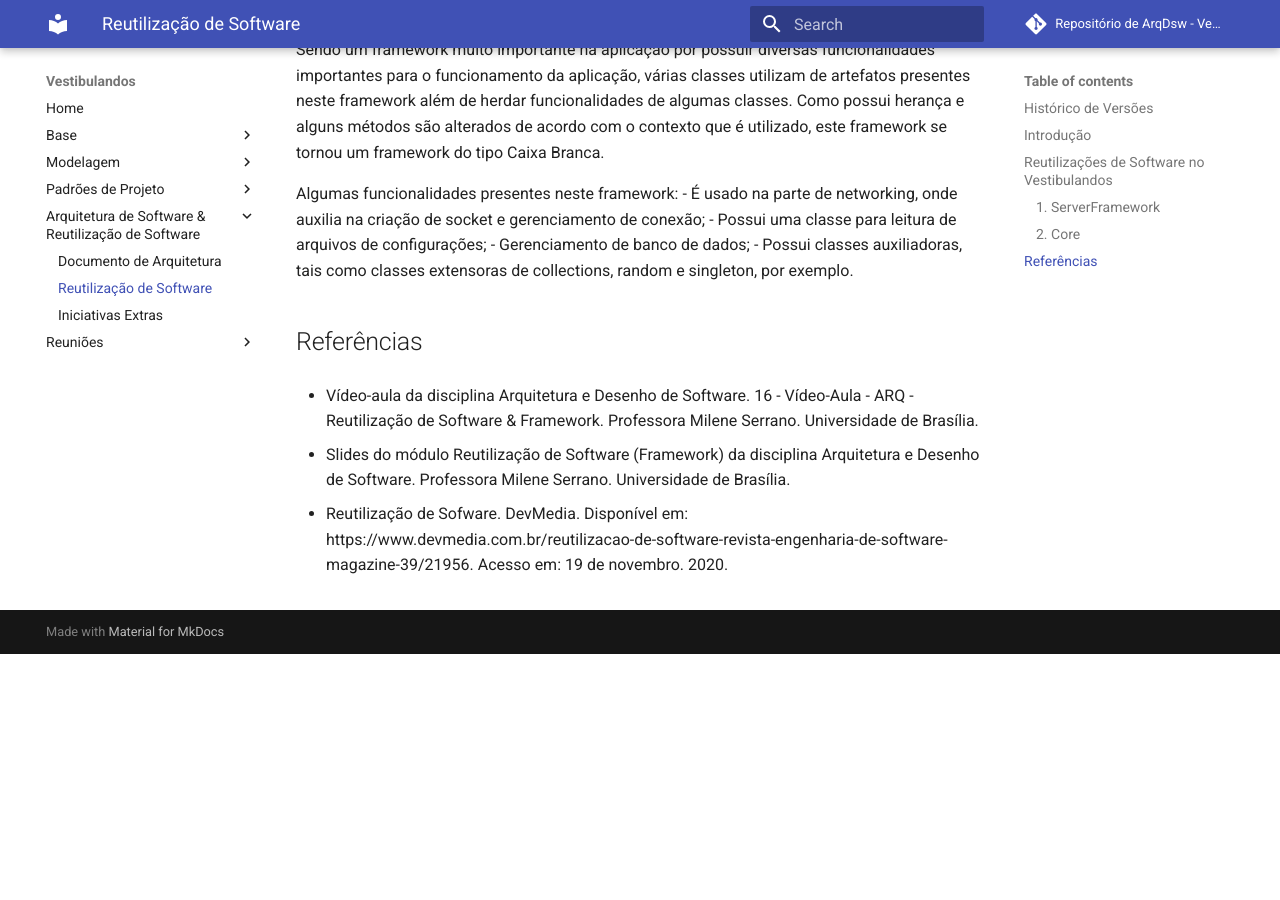
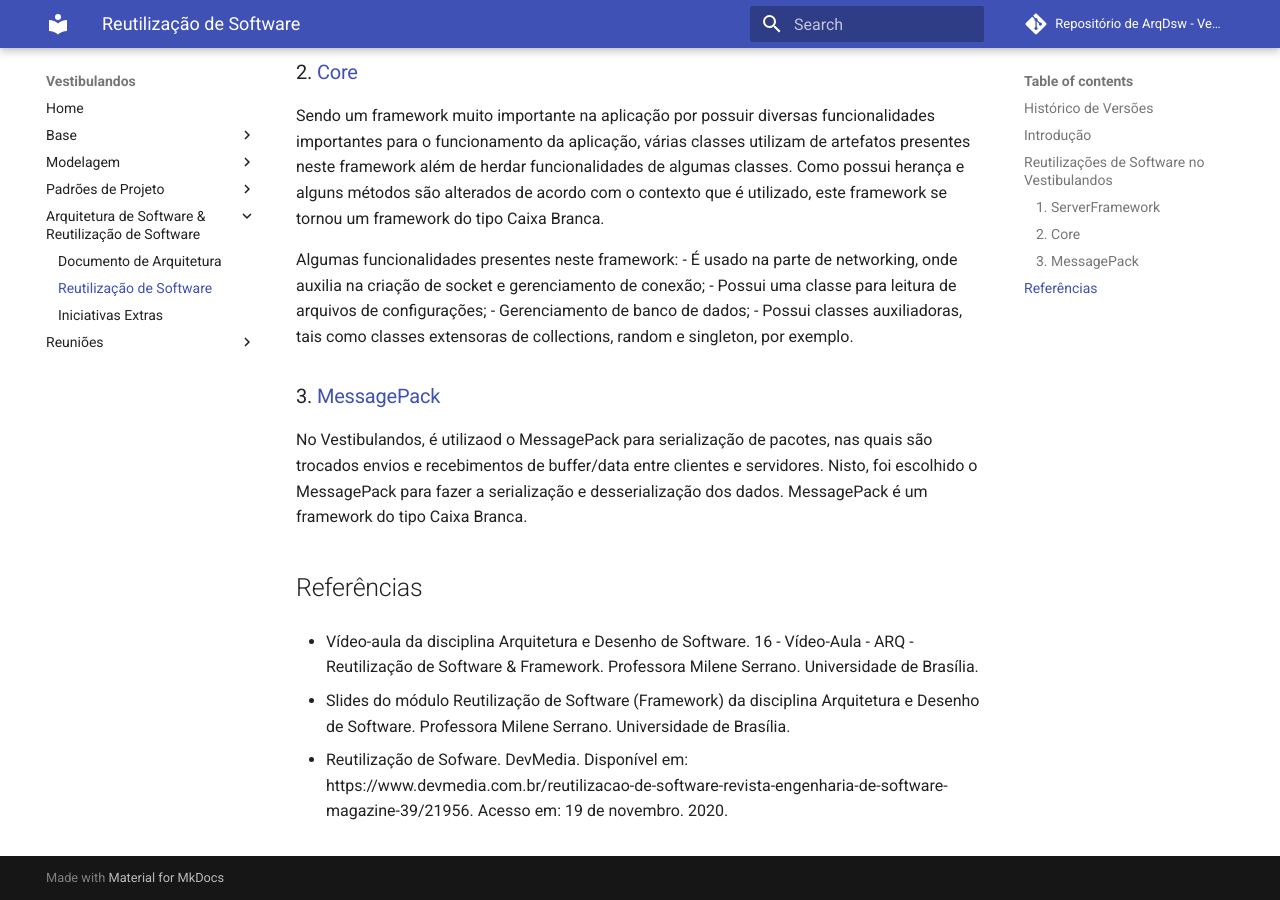
Before and after one commit to UnBArqDsw/2020.1_G4_Vestibulandos, an MkDocs documentation site: the page built from docs/arquitetura_e_reutilizacao/doc_reutilização_de_software.md, in a window 1280 px wide and 900 px high, scrolled down 1140 px. Built offline with MkDocs 1.6.1 and Material for MkDocs 9.7.7, drawn with Linux system fonts in a browser that asks for light colours; comment, search, counter and statistics services are not loaded; before the commit the page ends 1794 px from its top, so only the background shows below that; some of the changed text lies outside the part shown.

Commit message:
Adicionado sobre messagepack no doc de reutilização.

```diff
--- a/docs/arquitetura_e_reutilizacao/doc_reutilização_de_software.md
+++ b/docs/arquitetura_e_reutilizacao/doc_reutilização_de_software.md
@@ -7,6 +7,7 @@
 | 19/11/2020 | 0.1 | Criado o documento | Lucas Gomes |
 | 19/11/2020 | 0.2 | Adicionado Introdução e Referências ao documento | Lucas Gomes |
 | 19/11/2020 | 0.3 | Adicionado informações sobre o ServerFramework e Core ao documento | Lucas Gomes |
+| 20/11/2020 | 0.4 | Adicionado informações sobre o MessagePack | Lucas Gomes |
 
 
 ## Introdução
@@ -31,6 +32,10 @@ Algumas funcionalidades presentes neste framework:
 - Gerenciamento de banco de dados;
 - Possui classes auxiliadoras, tais como classes extensoras de collections, random e singleton, por exemplo.
 
+### 3. <a href="https://github.com/neuecc/MessagePack-CSharp"> MessagePack </a>
+
+No Vestibulandos, é utilizaod o MessagePack para serialização de pacotes, nas quais são trocados envios e recebimentos de buffer/data entre clientes e servidores. Nisto, foi escolhido o MessagePack para fazer a serialização e desserialização dos dados. MessagePack é um framework do tipo Caixa Branca.
+
 ## Referências
 - Vídeo-aula da disciplina Arquitetura e Desenho de Software. 16 - Vídeo-Aula - ARQ - Reutilização de Software & Framework. Professora Milene Serrano. Universidade de Brasília.
 
```
